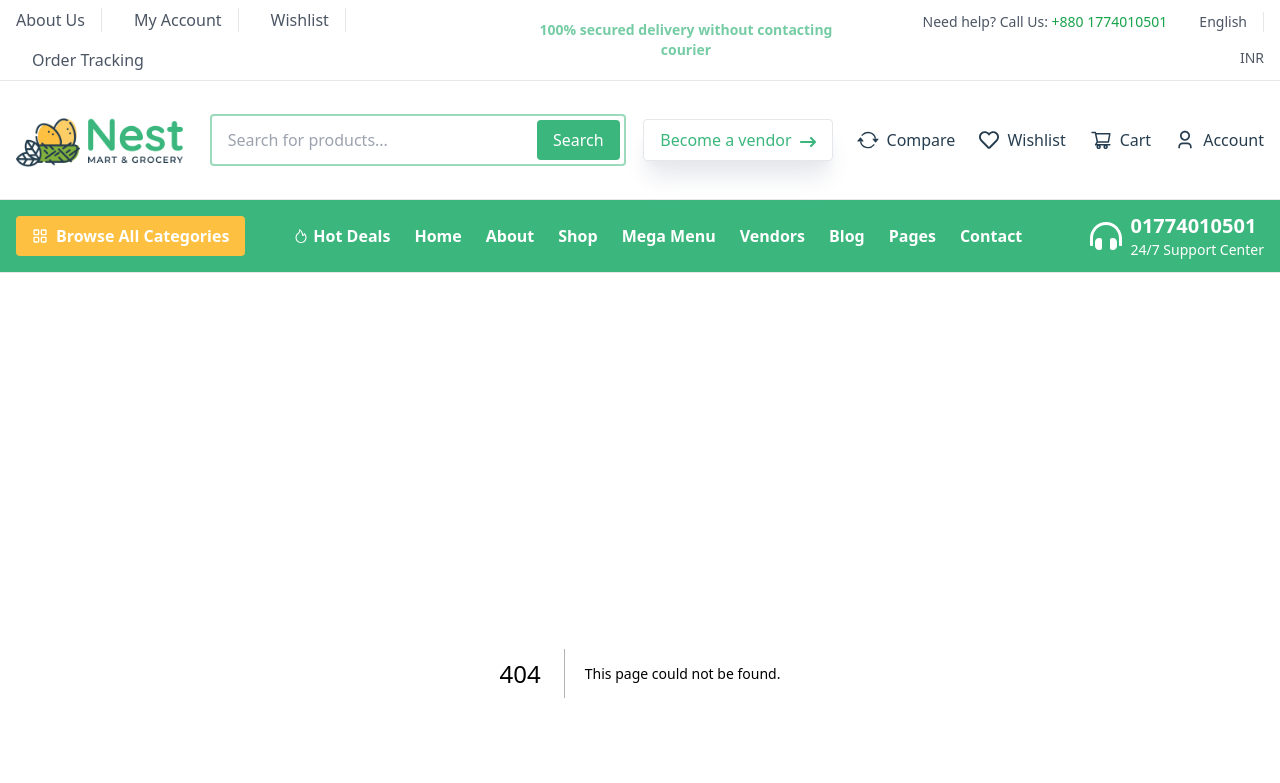
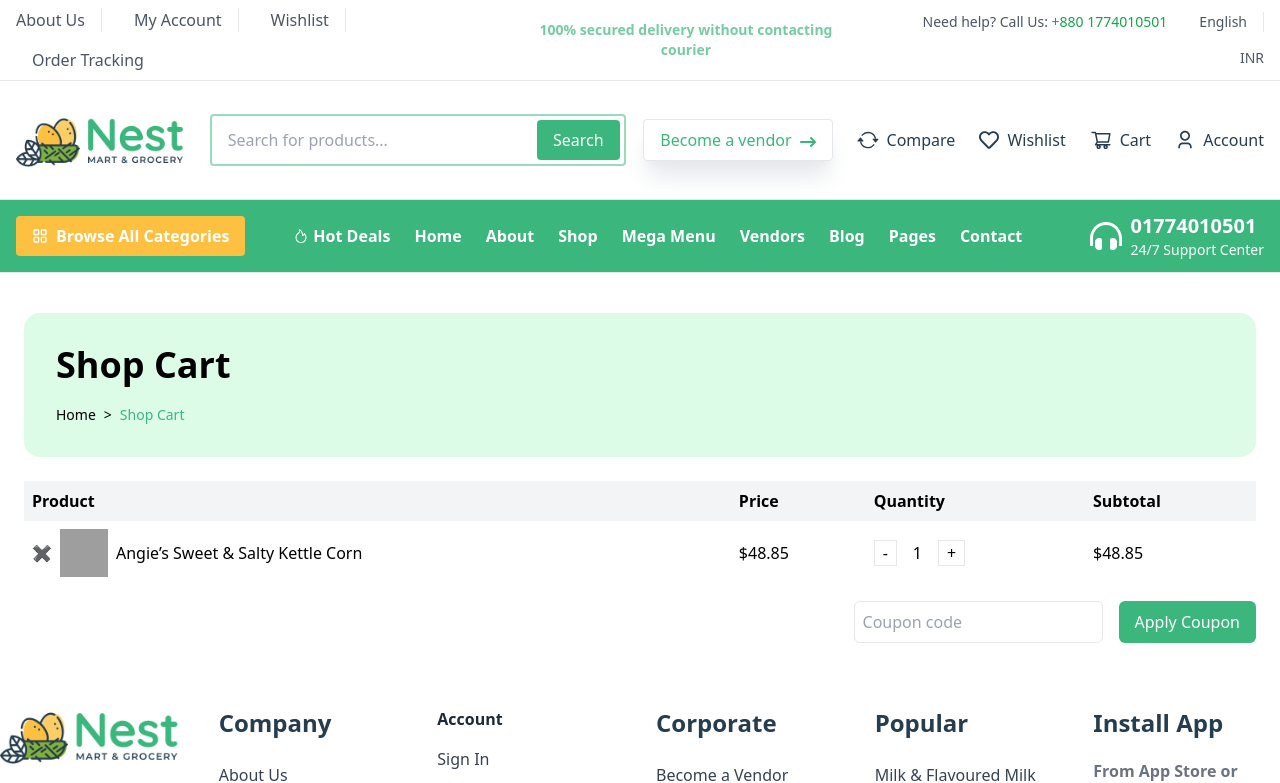
Before and after one commit to Siyammahdi/nest-mart, a Next.js app: page /cart in a window 1280 px wide. Before the commit this address had no page. Shown: the top 783 px of the page. Built offline with nearby package versions, Linux system fonts and the light colour scheme; grey boxes are pictures that could not be loaded.

Commit message:
cart page added

```diff
--- /dev/null
+++ b/src/app/cart/Cart.tsx
@@ -0,0 +1,81 @@
+"use client"
+
+import Image from "next/image";
+import React, { useState } from "react";
+
+const Cart = () => {
+    const [quantity, setQuantity] = useState(1);
+
+    return (
+        <div className="p-6">
+            <div className="bg-green-100 space-y-5 p-8 rounded-2xl mt-4">
+                <h2 className="text-4xl font-semibold">Shop Cart</h2>
+                <nav className="text-sm flex gap-2">
+                    <span>Home</span>
+                    <span>&gt;</span>
+                    <span className="text-primary">Shop Cart</span>
+                </nav>
+            </div>
+            <div className="mt-6">
+                <table className="w-full text-left">
+                    <thead className=" bg-gray-100 p-4 rounded-full">
+                        <tr>
+                            <th className="p-2">Product</th>
+                            <th className="p-2">Price</th>
+                            <th className="p-2">Quantity</th>
+                            <th className="p-2">Subtotal</th>
+                        </tr>
+                    </thead>
+                    <tbody>
+                        <tr>
+                            <td className="p-2 flex items-center gap-2">
+                                <button className="text-red-500">✖</button>
+                                <Image src="/products/product12.jpg" alt="Product" width={100} height={100} className="w-12 h-12" />
+                                <span>Angie’s Sweet & Salty Kettle Corn</span>
+                            </td>
+                            <td className="p-2">$48.85</td>
+                            <td className="p-2">
+                                <button
+                                    onClick={() => setQuantity(quantity > 1 ? quantity - 1 : 1)}
+                                    className="px-2 border"
+                                >
+                                    -
+                                </button>
+                                <span className="px-4">{quantity}</span>
+                                <button
+                                    onClick={() => setQuantity(quantity + 1)}
+                                    className="px-2 border"
+                                >
+                                    +
+                                </button>
+                            </td>
+                            <td className="p-2">${(48.85 * quantity).toFixed(2)}</td>
+                        </tr>
+                    </tbody>
+                </table>
+            </div>
+            <div className="flex flex-col items-end">
+                <div className="flex gap-4 mt-4">
+                    <input
+                        type="text"
+                        placeholder="Coupon code"
+                        className="border p-2 rounded-md"
+                    />
+                    <button className="bg-primary text-white px-4 py-2 rounded-md">
+                        Apply Coupon
+                    </button>
+                </div>
+                {/* <div className="flex gap-4 mt-4">
+                    <button className="bg-gray-500 text-white px-4 py-2 rounded-md">
+                        Update Cart
+                    </button>
+                    <button className="bg-red-500 text-white px-4 py-2 rounded-md">
+                        Empty Cart
+                    </button>
+                </div> */}
+            </div>
+        </div>
+    );
+};
+
+export default Cart;
--- /dev/null
+++ b/src/app/cart/page.tsx
@@ -0,0 +1,12 @@
+import React from 'react';
+import Cart from './Cart';
+
+const CartPage = () => {
+    return (
+        <div>
+            <Cart />
+        </div>
+    );
+};
+
+export default CartPage;
--- a/src/components/Shared/Header/SearchBar.tsx
+++ b/src/components/Shared/Header/SearchBar.tsx
@@ -48,12 +48,16 @@ const SearchBar: React.FC = () => {
           <button className="relative hover:text-primary flex items-center gap-2">
             <FaRegHeart size={20} /> Wishlist
           </button>
+          <Link href="/cart">
             <button className="relative hover:text-primary flex items-center gap-2">
               <AiOutlineShoppingCart size={22} /> Cart
             </button>
+          </Link>
+          <Link href="/login">
             <button className="relative hover:text-primary flex items-center gap-2">
               <RiUser3Line size={20} /> Account
             </button>
+          </Link>
         </div>
 
         {/* Mobile Icons (Visible only on Small Screens) */}
```
Lines whose indentation alone changed are shown as unchanged.
